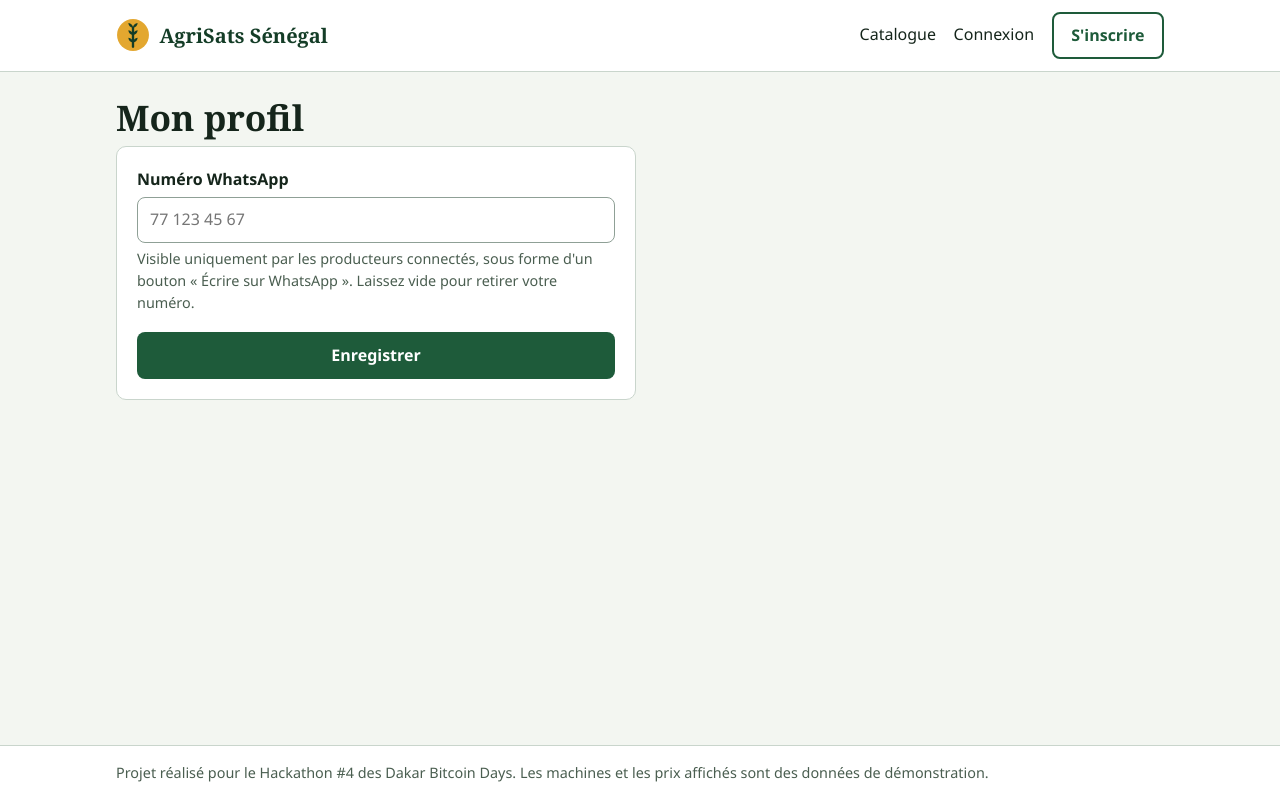
After one commit to aminetou-kane/agrisats-senegal, a Flask app: template templates/profil.html in a window 1280 px wide. The commit adds this page. Run offline with Flask 3, Linux system fonts and the light colour scheme; the template is opened without the code that fills it, so the values that code supplies are empty; some libraries are stand-ins or nearby versions.

Commit message:
Numéro WhatsApp des propriétaires et boutons de contact

```diff
--- a/app.py
+++ b/app.py
@@ -11,8 +11,10 @@ Organisation du fichier :
   8. Points d'accroche pour la suite (prix saisonnier IA, paiement Lightning)
 """
 import os
+import re
 import sqlite3
 import secrets
+from urllib.parse import quote
 from datetime import date, timedelta
 from functools import wraps
 
@@ -105,6 +107,40 @@ def format_date_fr(valeur):
     except (TypeError, ValueError):
         return valeur
     return f"{jour.day} {MOIS[jour.month - 1]} {jour.year}"
+
+
+@app.template_filter("telfr")
+def format_telephone(valeur):
+    """'221771234567' devient '+221 77 123 45 67'."""
+    if not valeur or not re.fullmatch(r"221[0-9]{9}", valeur):
+        return valeur
+    return f"+221 {valeur[3:5]} {valeur[5:8]} {valeur[8:10]} {valeur[10:12]}"
+
+
+def normaliser_telephone(texte):
+    """Contrôle un numéro sénégalais. Retourne (numéro, erreur).
+
+    Accepte '77 123 45 67', '+221 77 123 45 67', '00221771234567'...
+    Le numéro enregistré ne contient que des chiffres : '221771234567'.
+    """
+    chiffres = re.sub(r"[ .\-()]", "", texte.strip())
+    if chiffres.startswith("+"):
+        chiffres = chiffres[1:]
+    if chiffres.startswith("00"):
+        chiffres = chiffres[2:]
+    if re.fullmatch(r"[0-9]{9}", chiffres):
+        chiffres = "221" + chiffres
+    # [0-9] et non \d : \d accepterait aussi des chiffres d'autres alphabets.
+    if re.fullmatch(r"2217[0-9]{8}", chiffres):
+        return chiffres, None
+    return None, "Saisissez un numéro sénégalais valide, par exemple 77 123 45 67."
+
+
+def lien_whatsapp(telephone, message):
+    """Construit le lien qui ouvre WhatsApp avec un message déjà écrit."""
+    if not telephone or not re.fullmatch(r"2217[0-9]{8}", telephone):
+        return None
+    return f"https://wa.me/{telephone}?text={quote(message)}"
 
 
 @app.before_request
@@ -250,7 +286,7 @@ def detail_equipement(equipement_id):
     db = get_db()
     equipement = db.execute(
         """
-        SELECT e.*, u.nom AS proprietaire_nom
+        SELECT e.*, u.nom AS proprietaire_nom, u.telephone AS proprietaire_tel
         FROM equipements e
         JOIN utilisateurs u ON u.id = e.proprietaire_id
         WHERE e.id = ? AND e.actif = 1
@@ -259,6 +295,15 @@ def detail_equipement(equipement_id):
     ).fetchone()
     if equipement is None:
         abort(404)
+
+    # Le numéro n'est transmis à la page que pour un producteur connecté.
+    lien_wa = None
+    if g.user and g.user["role"] == "producteur":
+        lien_wa = lien_whatsapp(
+            equipement["proprietaire_tel"],
+            f"Bonjour, je suis intéressé(e) par votre {equipement['nom']} "
+            f"({equipement['localite']}) vu sur AgriSats Sénégal. Est-elle disponible ?",
+        )
 
     # Périodes déjà prises (on ne montre pas qui a réservé).
     periodes = db.execute(
@@ -274,6 +319,7 @@ def detail_equipement(equipement_id):
     return render_template(
         "detail.html",
         equipement=equipement,
+        lien_wa=lien_wa,
         periodes=periodes,
         aujourdhui=date.today().isoformat(),
         duree_max=DUREE_MAX_JOURS,
@@ -291,6 +337,7 @@ def inscription():
         email = request.form.get("email", "").strip().lower()
         mot_de_passe = request.form.get("mot_de_passe", "")
         role = request.form.get("role", "")
+        telephone = None
 
         if not nom or len(nom) > 80:
             erreur = "Saisissez votre nom (80 caractères maximum)."
@@ -300,7 +347,13 @@ def inscription():
             erreur = "Le mot de passe doit contenir au moins 8 caractères."
         elif role not in ("proprietaire", "producteur"):
             erreur = "Choisissez votre profil."
-        else:
+        elif role == "proprietaire":
+            # Seuls les propriétaires publient un numéro : les producteurs les contactent.
+            telephone, erreur = normaliser_telephone(request.form.get("telephone", ""))
+            if erreur:
+                erreur = "Propriétaires : indiquez votre numéro WhatsApp. " + erreur
+
+        if erreur is None:
             db = get_db()
             existe = db.execute(
                 "SELECT id FROM utilisateurs WHERE email = ?", (email,)
@@ -309,8 +362,8 @@ def inscription():
                 erreur = "Un compte existe déjà avec cet email."
             else:
                 db.execute(
-                    "INSERT INTO utilisateurs (nom, email, mot_de_passe_hache, role) VALUES (?, ?, ?, ?)",
-                    (nom, email, generate_password_hash(mot_de_passe), role),
+                    "INSERT INTO utilisateurs (nom, email, mot_de_passe_hache, role, telephone) VALUES (?, ?, ?, ?, ?)",
+                    (nom, email, generate_password_hash(mot_de_passe), role, telephone),
                 )
                 db.commit()
                 flash("Compte créé. Vous pouvez maintenant vous connecter.")
@@ -324,6 +377,7 @@ def inscription():
         nom=request.form.get("nom", ""),
         email=request.form.get("email", ""),
         role=request.form.get("role", ""),
+        telephone=request.form.get("telephone", ""),
     )
 
 
@@ -396,7 +450,37 @@ def mes_machines():
         "SELECT * FROM equipements WHERE proprietaire_id = ? AND actif = 1 ORDER BY id DESC",
         (g.user["id"],),
     ).fetchall()
-    return render_template("mes_machines.html", machines=machines)
+    telephone = get_db().execute(
+        "SELECT telephone FROM utilisateurs WHERE id = ?", (g.user["id"],)
+    ).fetchone()["telephone"]
+    return render_template("mes_machines.html", machines=machines, telephone=telephone)
+
+
+@app.route("/mon-profil", methods=["GET", "POST"])
+@role_requis("proprietaire")
+def mon_profil():
+    db = get_db()
+    erreur = None
+    telephone = db.execute(
+        "SELECT telephone FROM utilisateurs WHERE id = ?", (g.user["id"],)
+    ).fetchone()["telephone"]
+
+    if request.method == "POST":
+        saisie = request.form.get("telephone", "").strip()
+        if saisie == "":
+            nouveau = None   # le propriétaire retire son numéro
+        else:
+            nouveau, erreur = normaliser_telephone(saisie)
+        if erreur is None:
+            db.execute("UPDATE utilisateurs SET telephone = ? WHERE id = ?",
+                       (nouveau, g.user["id"]))
+            db.commit()
+            flash("Votre numéro WhatsApp est enregistré." if nouveau
+                  else "Votre numéro WhatsApp a été retiré.")
+            return redirect(url_for("mon_profil"))
+        telephone = saisie
+
+    return render_template("profil.html", erreur=erreur, telephone=telephone)
 
 
 @app.route("/machines/nouvelle", methods=["GET", "POST"])
@@ -578,10 +662,12 @@ def lire_reservation(reservation_id):
     """Retrouve une réservation du producteur connecté (jamais celle d'un autre)."""
     reservation = get_db().execute(
         f"""SELECT r.*, e.nom AS machine_nom, e.localite, e.photo, e.type,
+                   u.telephone AS proprietaire_tel,
                    julianday(r.date_fin) - julianday(r.date_debut) + 1 AS nb_jours,
                    {expression_expiree()} AS expiree
             FROM reservations r
             JOIN equipements e ON e.id = r.equipement_id
+            JOIN utilisateurs u ON u.id = e.proprietaire_id
             WHERE r.id = ? AND r.producteur_id = ?""",
         (reservation_id, g.user["id"]),
     ).fetchone()
@@ -593,9 +679,18 @@ def lire_reservation(reservation_id):
 @app.route("/reservations/<int:reservation_id>")
 @role_requis("producteur")
 def voir_reservation(reservation_id):
+    reservation = lire_reservation(reservation_id)
+    lien_wa = lien_whatsapp(
+        reservation["proprietaire_tel"],
+        f"Bonjour, j'ai réservé votre {reservation['machine_nom']} du "
+        f"{format_date_fr(reservation['date_debut'])} au {format_date_fr(reservation['date_fin'])} "
+        f"sur AgriSats Sénégal (réservation n° {reservation['id']}). "
+        "Pouvons-nous convenir des modalités de paiement ?",
+    )
     return render_template(
         "reservation.html",
-        r=lire_reservation(reservation_id),
+        r=reservation,
+        lien_wa=lien_wa,
         duree_blocage=DUREE_BLOCAGE_MINUTES,
     )
 
--- a/init_db.py
+++ b/init_db.py
@@ -7,6 +7,12 @@ connexion.execute("PRAGMA foreign_keys = ON")
 # 1. Créer les tables à partir de schema.sql
 with open("schema.sql", encoding="utf-8") as fichier:
     connexion.executescript(fichier.read())
+
+# 1 bis. Mise à jour d'une base créée avant l'ajout du numéro WhatsApp :
+#        CREATE TABLE IF NOT EXISTS ne modifie pas une table qui existe déjà.
+colonnes = [ligne[1] for ligne in connexion.execute("PRAGMA table_info(utilisateurs)")]
+if "telephone" not in colonnes:
+    connexion.execute("ALTER TABLE utilisateurs ADD COLUMN telephone TEXT")
 
 # 2. Ajouter des données de démo (seulement si la base est vide)
 nb_utilisateurs = connexion.execute("SELECT COUNT(*) FROM utilisateurs").fetchone()[0]
--- a/schema.sql
+++ b/schema.sql
@@ -3,7 +3,8 @@ CREATE TABLE IF NOT EXISTS utilisateurs (
     nom TEXT NOT NULL,
     email TEXT NOT NULL UNIQUE,
     mot_de_passe_hache TEXT NOT NULL,
-    role TEXT NOT NULL CHECK (role IN ('proprietaire', 'producteur'))
+    role TEXT NOT NULL CHECK (role IN ('proprietaire', 'producteur')),
+    telephone TEXT
 );
 
 CREATE TABLE IF NOT EXISTS equipements (
--- a/static/css/style.css
+++ b/static/css/style.css
@@ -265,3 +265,5 @@ a { color: var(--riziere); }
     .ligne-droite { align-items: flex-start; }
     .menu { gap: 0 .9rem; }
 }
+
+.btn-espace { margin-top: .75rem; }
--- a/templates/base.html
+++ b/templates/base.html
@@ -29,7 +29,11 @@
                     {% else %}
                     <a href="{{ url_for('mes_reservations') }}" {% if request.endpoint in ('mes_reservations', 'voir_reservation') %}aria-current="page"{% endif %}>Mes réservations</a>
                     {% endif %}
+                    {% if g.user["role"] == "proprietaire" %}
+                    <a href="{{ url_for('mon_profil') }}" class="menu-nom" {% if request.endpoint == 'mon_profil' %}aria-current="page"{% endif %}>{{ g.user["nom"] }}</a>
+                    {% else %}
                     <span class="menu-nom">{{ g.user["nom"] }}</span>
+                    {% endif %}
                     <form method="post" action="{{ url_for('deconnexion') }}" class="menu-form">
                         <input type="hidden" name="csrf_token" value="{{ csrf_token() }}">
                         <button type="submit" class="btn btn-discret">Se déconnecter</button>
--- a/templates/detail.html
+++ b/templates/detail.html
@@ -51,6 +51,11 @@
             </div>
             <button type="submit" class="btn btn-principal btn-large">Réserver ces dates</button>
         </form>
+        {% if lien_wa %}
+        <a class="btn btn-secondaire btn-large btn-espace" href="{{ lien_wa }}" target="_blank" rel="noopener noreferrer">Écrire au propriétaire sur WhatsApp</a>
+        {% else %}
+        <p class="note">Ce propriétaire n'a pas encore indiqué de numéro WhatsApp.</p>
+        {% endif %}
         {% elif g.user and g.user["role"] == "proprietaire" %}
         <p class="note">Seuls les producteurs peuvent réserver du matériel. Connectez-vous avec un compte producteur pour faire une réservation.</p>
         {% else %}
--- a/templates/inscription.html
+++ b/templates/inscription.html
@@ -32,6 +32,11 @@
                 <option value="proprietaire" {% if role == "proprietaire" %}selected{% endif %}>Propriétaire : je loue mon matériel</option>
             </select>
         </div>
+        <div class="champ">
+            <label for="telephone">Numéro WhatsApp (propriétaires)</label>
+            <input type="tel" id="telephone" name="telephone" inputmode="tel" value="{{ telephone }}" autocomplete="tel" aria-describedby="aide-tel" placeholder="77 123 45 67">
+            <p class="aide" id="aide-tel">Pour les propriétaires : les producteurs connectés pourront vous écrire sur WhatsApp. Les producteurs peuvent laisser ce champ vide.</p>
+        </div>
         <button type="submit" class="btn btn-principal btn-large">Créer mon compte</button>
     </form>
     <p class="note">Déjà un compte ? <a href="{{ url_for('connexion') }}">Se connecter</a></p>
--- a/templates/mes_machines.html
+++ b/templates/mes_machines.html
@@ -8,6 +8,10 @@
     <h1>Mes machines</h1>
     <a class="btn btn-principal" href="{{ url_for('nouvelle_machine') }}">Ajouter une machine</a>
 </div>
+
+{% if not telephone %}
+<p class="message message-erreur">Les producteurs ne peuvent pas vous écrire : <a href="{{ url_for('mon_profil') }}">ajoutez votre numéro WhatsApp</a>.</p>
+{% endif %}
 
 {% if machines %}
 <div class="grille">
--- /dev/null
+++ b/templates/profil.html
@@ -0,0 +1,22 @@
+{% extends "base.html" %}
+
+{% block titre %}Mon profil - AgriSats Sénégal{% endblock %}
+
+{% block contenu %}
+<div class="page-etroite">
+    <h1>Mon profil</h1>
+
+    {% if erreur %}<p class="message message-erreur" role="alert">{{ erreur }}</p>{% endif %}
+
+    <form method="post" class="formulaire">
+        <input type="hidden" name="csrf_token" value="{{ csrf_token() }}">
+
+        <div class="champ">
+            <label for="telephone">Numéro WhatsApp</label>
+            <input type="tel" id="telephone" name="telephone" inputmode="tel" value="{{ telephone|telfr if telephone else '' }}" autocomplete="tel" aria-describedby="aide-tel" placeholder="77 123 45 67">
+            <p class="aide" id="aide-tel">Visible uniquement par les producteurs connectés, sous forme d'un bouton « Écrire sur WhatsApp ». Laissez vide pour retirer votre numéro.</p>
+        </div>
+        <button type="submit" class="btn btn-principal btn-large">Enregistrer</button>
+    </form>
+</div>
+{% endblock %}
```
Also changed, not shown: templates/reservation.html (+8 -0 lines).
